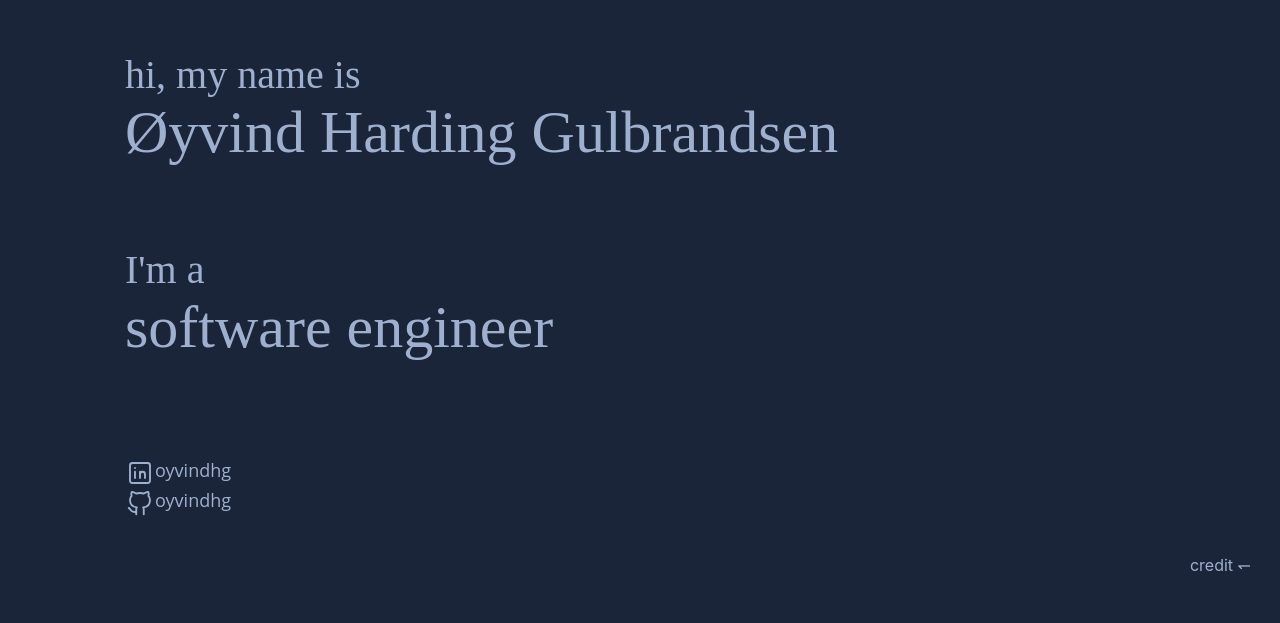
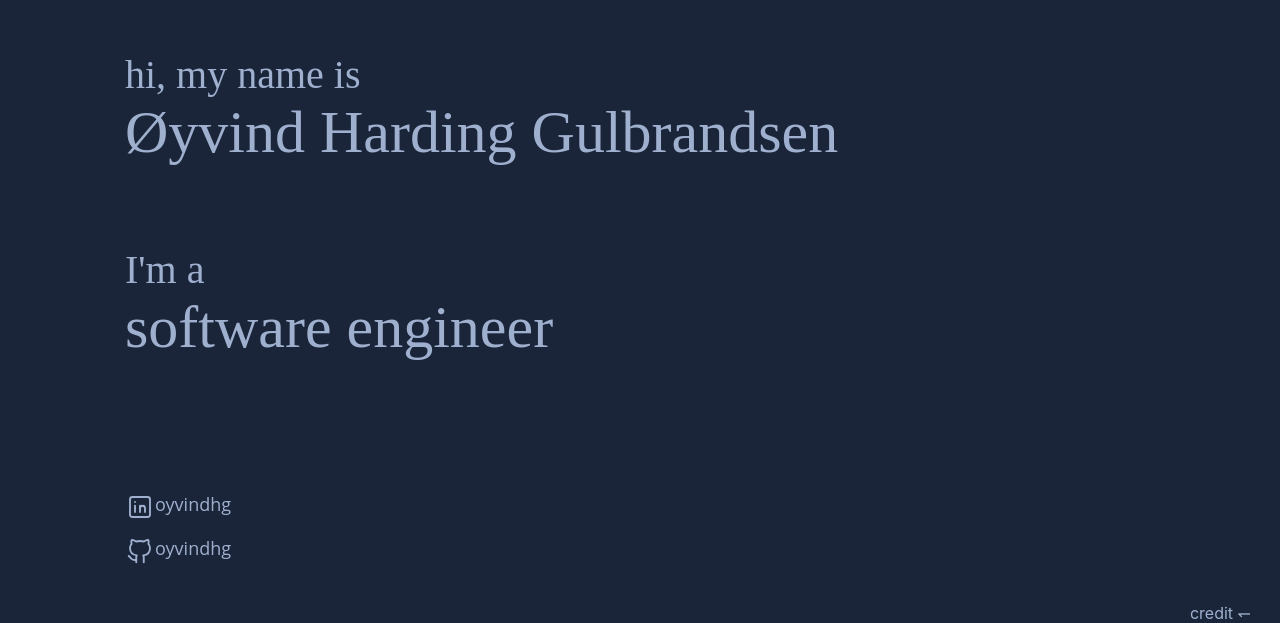
Before and after one commit to oyvindhg/oyvindhg.github.io, a React (Create React App) app: page / in a window 1280 px wide. Shown: the part 274-897 px from the top of the page. Before the commit the page ends 849 px from the top, so only its background shows below. Built offline with nearby package versions, Linux system fonts and the light colour scheme.

Commit message:
Add space between contact items

```diff
--- a/src/frontpage/ContactInformation.css
+++ b/src/frontpage/ContactInformation.css
@@ -1,7 +1,7 @@
 .contact-information {
     display: flex;
     flex-direction: column;
-    margin-top: 96px;
+    margin-top: 130px;
     font-family: 'Open Sans';
     font-style: normal;
   }
@@ -16,3 +16,7 @@
     cursor: pointer;
     color: #B15252;
 }
+
+.contact-item:not(:first-child) {
+    margin-top: 14px;
+}
--- a/src/frontpage/Introduction.css
+++ b/src/frontpage/Introduction.css
@@ -1,4 +1,6 @@
 .introduction {
+    display: flex;
+    flex-direction: column;
     font-family: 'Work Sans';
     font-style: normal;
     font-weight: 300;
--- a/src/frontpage/Introduction.tsx
+++ b/src/frontpage/Introduction.tsx
@@ -19,19 +19,20 @@ type TextEntryProps = {
 }
 
 function TextEntry(props: TextEntryProps) {
-    if (props.size === "small") {
-        return (
-            <div className="text-small">
-                {props.children}
-            </div>
-        )
-    } else {
-        return (
-            <div className="text-large">
-                {props.children}
-            </div>
-        )
-    }
+    return (
+        <div>
+            {props.size === "small" &&
+                <span className="text-small">
+                    {props.children}
+                </span>
+            }
+            {props.size === "large" &&
+                <span className="text-large">
+                    {props.children}
+                </span>
+            }
+        </div>
+    )
 }
 
 export default Introduction;
```
